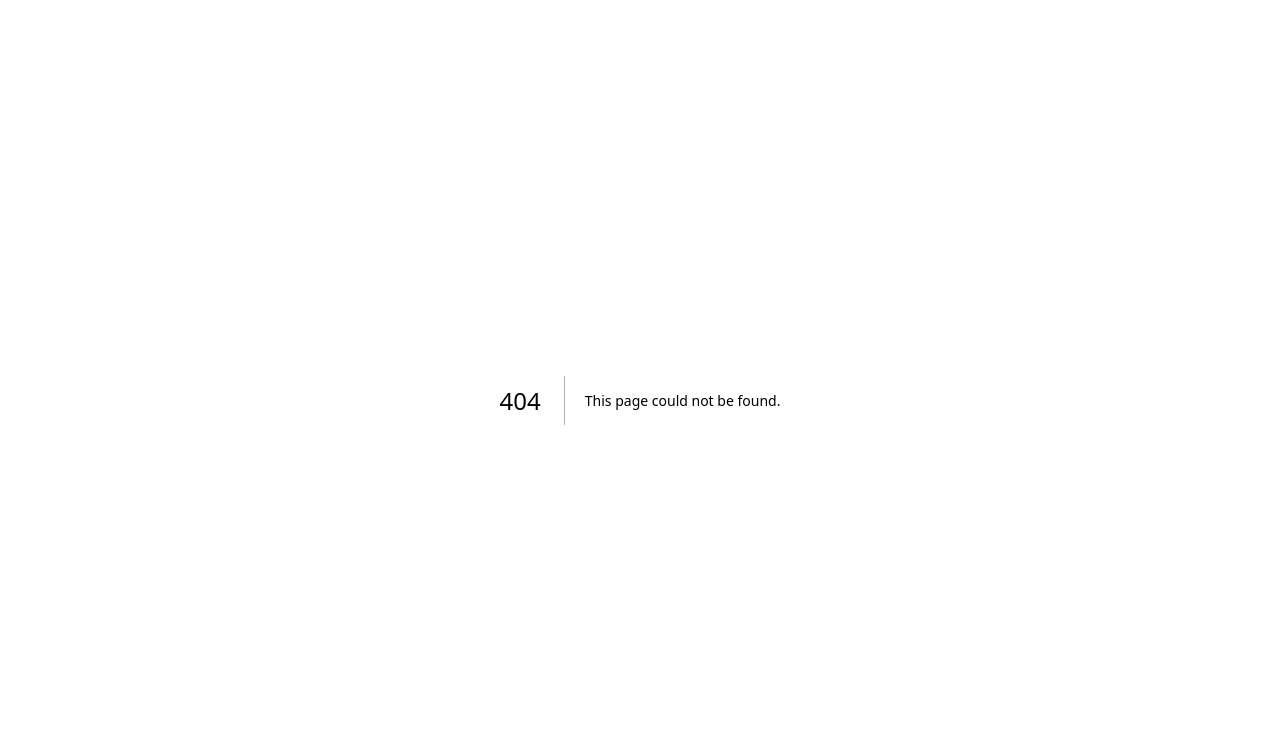
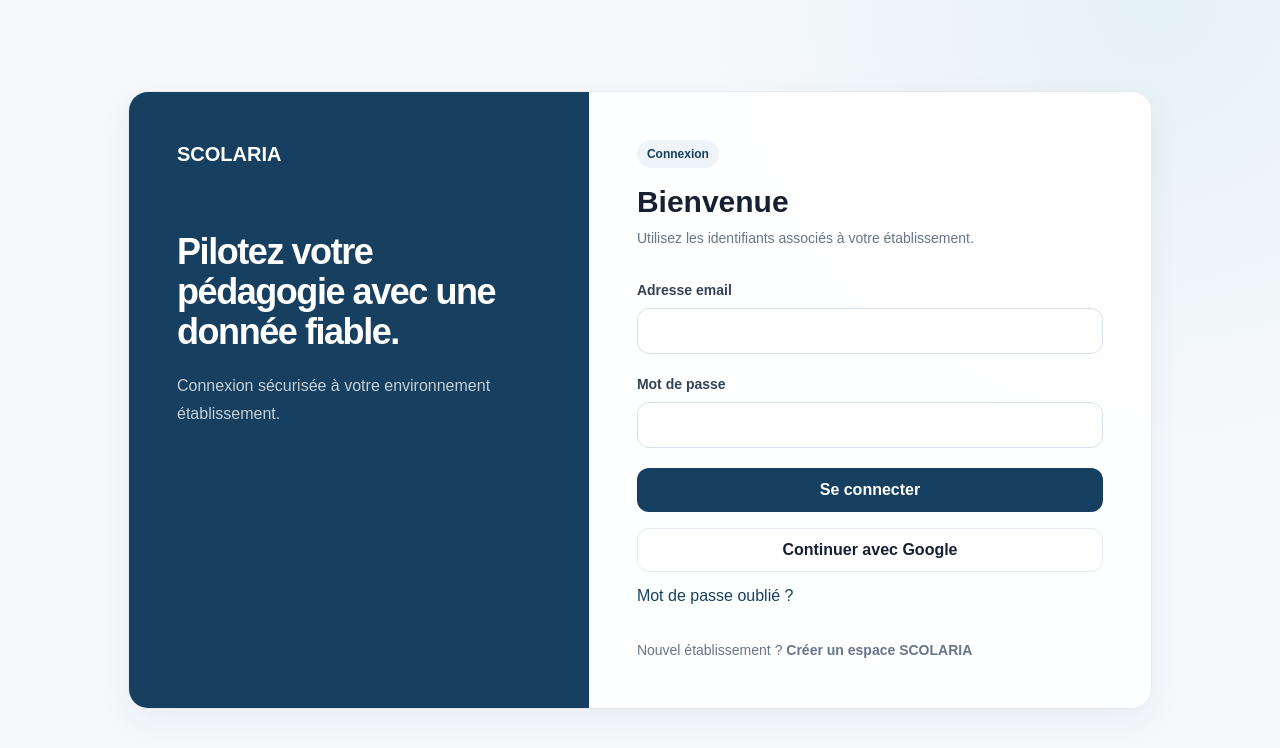
Before and after one commit to tonybillndjiki-netizen/edulink, a Next.js app: page /login in a window 1280 px wide. Before the commit this address had no page. Shown: the top 748 px of the page. Built offline with nearby package versions, Linux system fonts and the light colour scheme.

Commit message:
SCOLARIA V2: add secure login

```diff
--- /dev/null
+++ b/app/login/page.tsx
@@ -0,0 +1,95 @@
+"use client";
+
+import Link from "next/link";
+import { useRouter } from "next/navigation";
+import { useState } from "react";
+import { createClient } from "@/lib/supabase/client";
+
+export default function LoginPage() {
+  const router = useRouter();
+  const [message, setMessage] = useState("");
+  const [busy, setBusy] = useState(false);
+
+  async function signIn(formData: FormData) {
+    setBusy(true);
+    setMessage("");
+    const email = String(formData.get("email") || "").trim().toLowerCase();
+    const password = String(formData.get("password") || "");
+    const supabase = createClient();
+    const { error } = await supabase.auth.signInWithPassword({ email, password });
+    setBusy(false);
+    if (error) return setMessage(error.message);
+    router.replace("/app");
+    router.refresh();
+  }
+
+  async function signInWithGoogle() {
+    setBusy(true);
+    setMessage("");
+    const supabase = createClient();
+    const { error } = await supabase.auth.signInWithOAuth({
+      provider: "google",
+      options: { redirectTo: `${location.origin}/auth/callback?next=/app` },
+    });
+    if (error) {
+      setBusy(false);
+      setMessage(`Configuration Google requise : ${error.message}`);
+    }
+  }
+
+  async function requestPasswordReset(email: string) {
+    if (!email) return setMessage("Saisissez votre email avant de demander la réinitialisation.");
+    setBusy(true);
+    const supabase = createClient();
+    const { error } = await supabase.auth.resetPasswordForEmail(email, {
+      redirectTo: `${location.origin}/auth/callback?next=/reset-password`,
+    });
+    setBusy(false);
+    setMessage(error ? error.message : "Si ce compte existe, un lien de réinitialisation a été envoyé.");
+  }
+
+  return (
+    <main className="grid min-h-screen place-items-center px-5 py-10">
+      <section className="surface grid w-full max-w-5xl overflow-hidden lg:grid-cols-[.9fr_1.1fr]">
+        <div className="bg-[#173f5f] p-8 text-white sm:p-12">
+          <Link href="/" className="text-xl font-black">SCOLARIA</Link>
+          <h1 className="mt-16 text-4xl font-black tracking-[-.04em]">Pilotez votre pédagogie avec une donnée fiable.</h1>
+          <p className="mt-5 leading-7 text-white/75">Connexion sécurisée à votre environnement établissement.</p>
+        </div>
+        <form action={signIn} className="p-8 sm:p-12">
+          <span className="badge">Connexion</span>
+          <h2 className="mt-4 text-3xl font-black">Bienvenue</h2>
+          <p className="mt-2 text-sm text-[#68758a]">Utilisez les identifiants associés à votre établissement.</p>
+          <div className="mt-8 grid gap-5">
+            <div className="field">
+              <label htmlFor="email">Adresse email</label>
+              <input id="email" name="email" type="email" autoComplete="email" required />
+            </div>
+            <div className="field">
+              <label htmlFor="password">Mot de passe</label>
+              <input id="password" name="password" type="password" autoComplete="current-password" minLength={8} required />
+            </div>
+            <button className="btn-primary" disabled={busy}>{busy ? "Connexion…" : "Se connecter"}</button>
+          </div>
+          <div className="mt-4 grid gap-3">
+            <button type="button" className="btn-secondary" onClick={signInWithGoogle} disabled={busy}>Continuer avec Google</button>
+            <button
+              type="button"
+              className="text-left text-sm font-bold text-[#173f5f]"
+              onClick={() => {
+                const email = (document.getElementById("email") as HTMLInputElement | null)?.value || "";
+                requestPasswordReset(email.trim().toLowerCase());
+              }}
+            >
+              Mot de passe oublié ?
+            </button>
+          </div>
+          {message && <p className="mt-5 rounded-xl bg-[#f2f5f8] p-3 text-sm text-[#4f5d73]">{message}</p>}
+          <p className="mt-8 text-sm text-[#68758a]">
+            Nouvel établissement ? <Link className="font-bold text-[#173f5f]" href="/signup">Créer un espace SCOLARIA</Link>
+          </p>
+        </form>
+      </section>
+    </main>
+  );
+}
```
